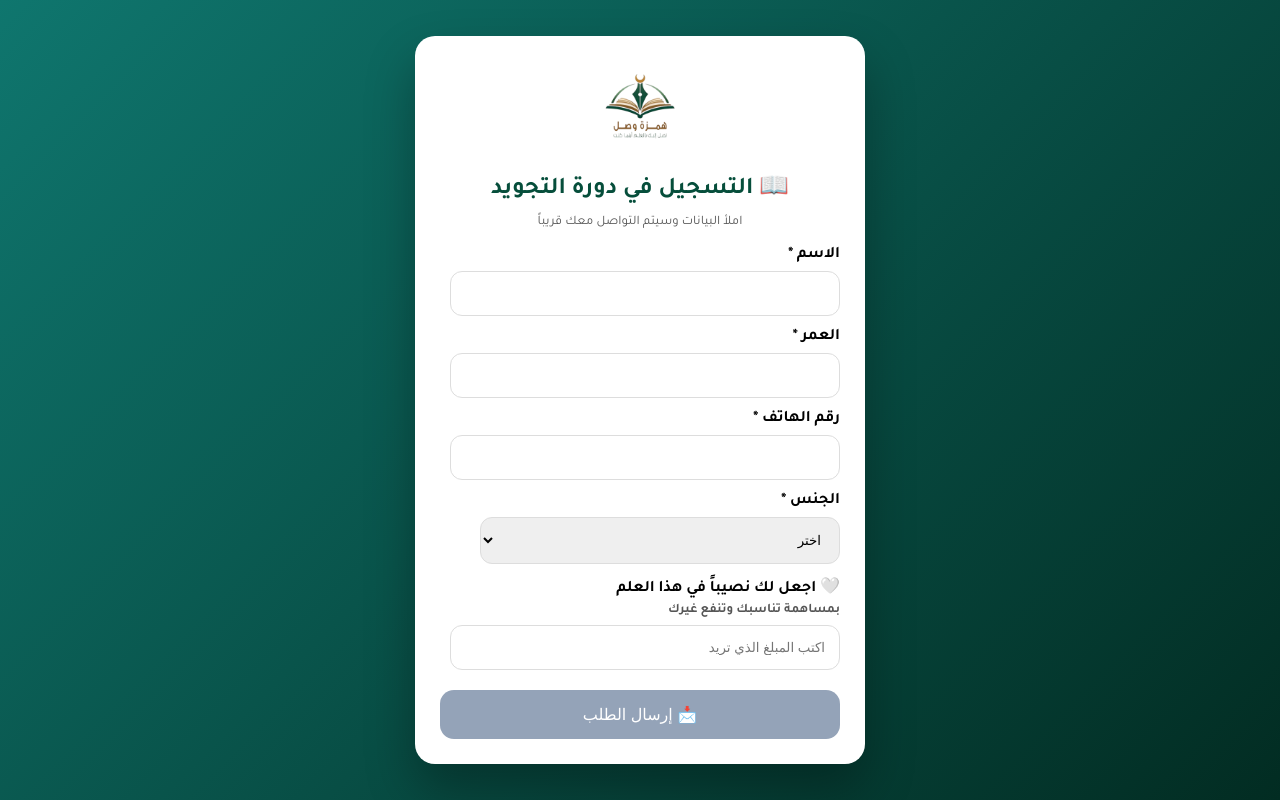
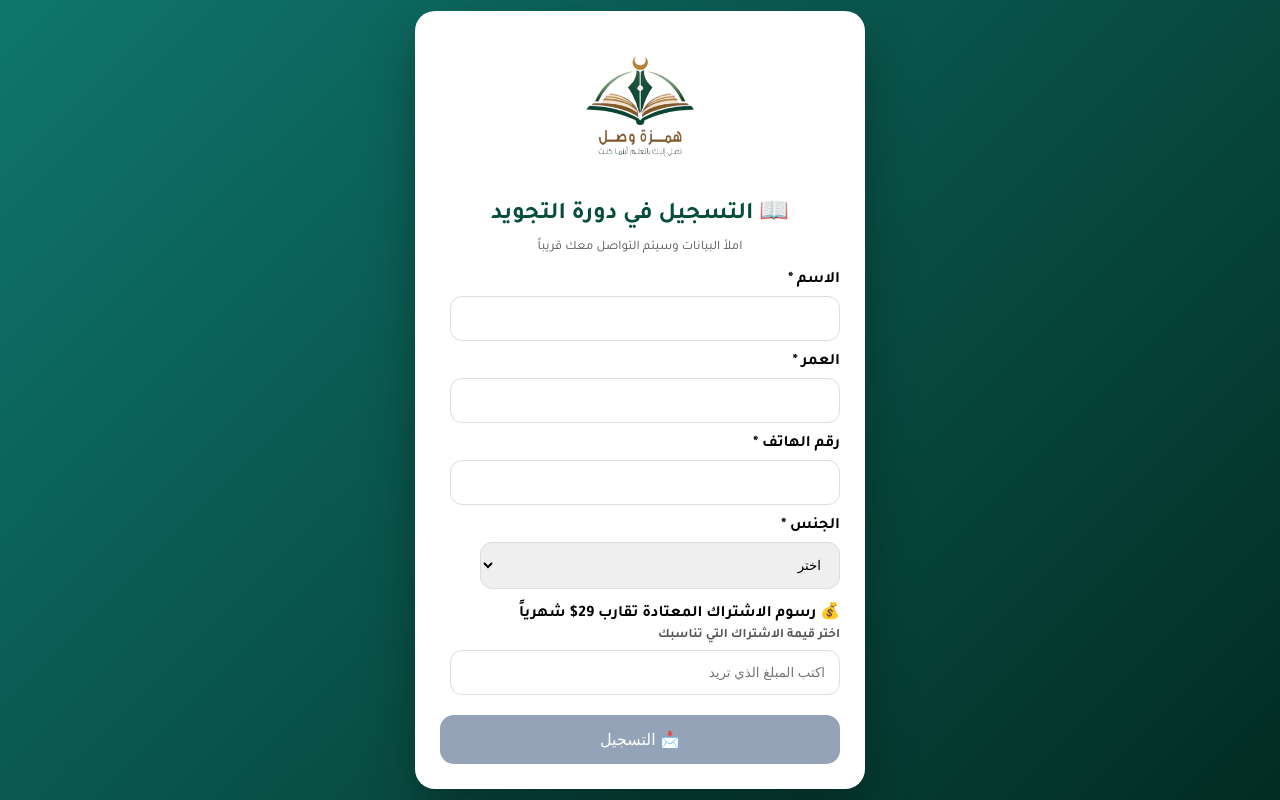
Before and after one commit to abusuf-yaser/hamzat_wasl, a plain HTML site: page index.html in a window 1280 px wide. Drawn offline with Linux system fonts and the light colour scheme.

Commit message:
Update index.html

```diff
--- a/index.html
+++ b/index.html
@@ -36,7 +36,8 @@ to{opacity:1; transform:translateY(0);}
 }
 
 .logo img{
-width:90px;
+
+width:140px;
 display:block;
 margin:auto;
 margin-bottom:10px;
@@ -142,16 +143,16 @@ background:#115e59;
 <div class="error" id="genderError">هذا الحقل مطلوب</div>
 
 <div class="label">
-🤍 اجعل لك نصيباً في هذا العلم
+💰 رسوم الاشتراك المعتادة تقارب 29$ شهرياً
 <div style="font-size:13px;color:#555;margin-top:4px;">
-بمساهمة تناسبك وتنفع غيرك
+اختر قيمة الاشتراك التي تناسبك
 </div>
 </div>
 
 <input type="number" id="price" placeholder="اكتب المبلغ الذي تريد" required>
 <div class="error" id="priceError">أدخل مبلغ صحيح</div>
 
-<button id="submitBtn" onclick="send()" disabled>📩 إرسال الطلب</button>
+<button id="submitBtn" onclick="send()" disabled>📩 التسجيل</button>
 
 </div>
 
```
